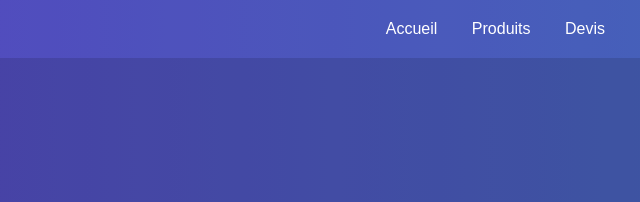
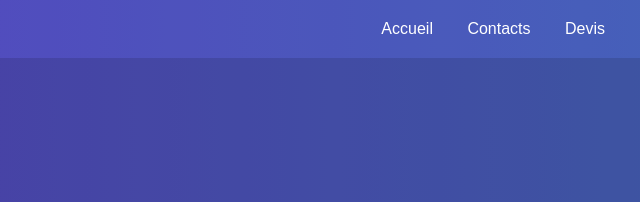
Before and after one commit to Polaerz/polaerz.github.io, a plain HTML site: page exemple site.html in a window 1280 px wide. Shown: the top 202 px of the page, 640-1280 px from the left. Drawn offline with Linux system fonts and the light colour scheme.

Commit message:
Update exemple site.html

```diff
--- a/exemple site.html
+++ b/exemple site.html
@@ -133,7 +133,7 @@
         </div>
         <nav>
             <a href="#">Accueil</a>
-            <a href="#">Produits</a>
+            <a href="#">Contacts</a>
             <a href="#">Devis</a>
         </nav>
     </header>
```
